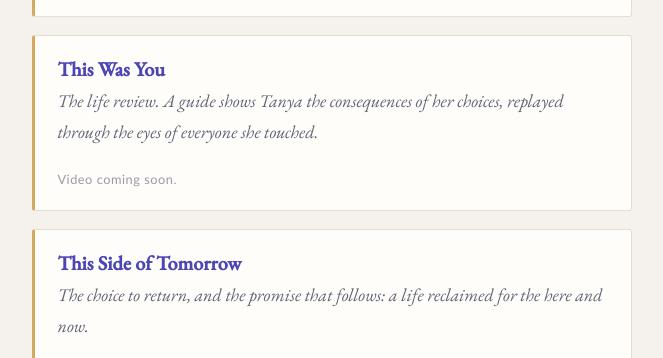
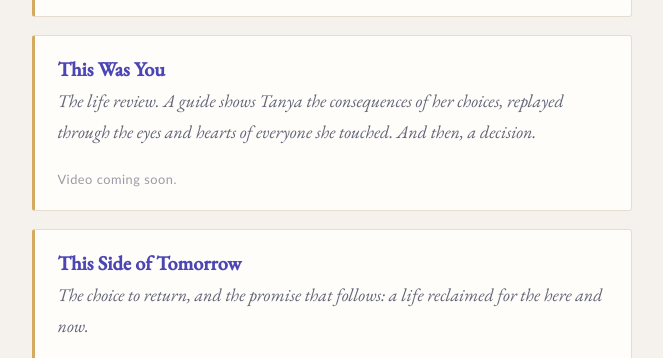
Before and after one commit to CharlesTBetz/5mlowroad, a Jekyll site: the page built from listen.md, in a window 1280 px wide and 900 px high, scrolled down 1775 px, cut to the strip 171-529 px from the top of the window. Shown: the whole strip, without its empty margins (308-971 px from the left). Built offline with Jekyll 4.4.1, drawn with Linux system fonts in a browser that asks for light colours.

Commit message:
Listen: rewrite This Was You description
Co-Authored-By: Claude Opus 4.8 (1M context) <noreply@anthropic.com>
Claude-Session: https://claude.ai/code/session_015cRxXaB5iadv9MAFDv9jfY

```diff
--- a/listen.md
+++ b/listen.md
@@ -22,7 +22,7 @@ description: Watch and listen to songs from Five Minutes on the Low Road, a new
 
   {% include song-card.html title="Overture &amp; Leaderboard" description="Tanya the Tiger in all her competitive glory. Executive vice president at Pharmatech, gunning for the Chief Marketing Officer position. Steve used to be a friend." youtube="UOYqIwcR6HE" %}
   {% include song-card.html title="Earth Was the Dream" description="On the other side, in a garden where the flowers sing. More real than real… and almost impossible to leave." youtube="06IxhEzTSMs" %}
-  {% include song-card.html title="This Was You" description="The life review. A guide shows Tanya the consequences of her choices, replayed through the eyes of everyone she touched." %}
+  {% include song-card.html title="This Was You" description="The life review. A guide shows Tanya the consequences of her choices, replayed through the eyes and hearts of everyone she touched. And then, a decision." %}
   {% include song-card.html title="This Side of Tomorrow" description="The choice to return, and the promise that follows: a life reclaimed for the here and now." youtube="lYIsLwYX9TA" %}
 </section>
 
```
